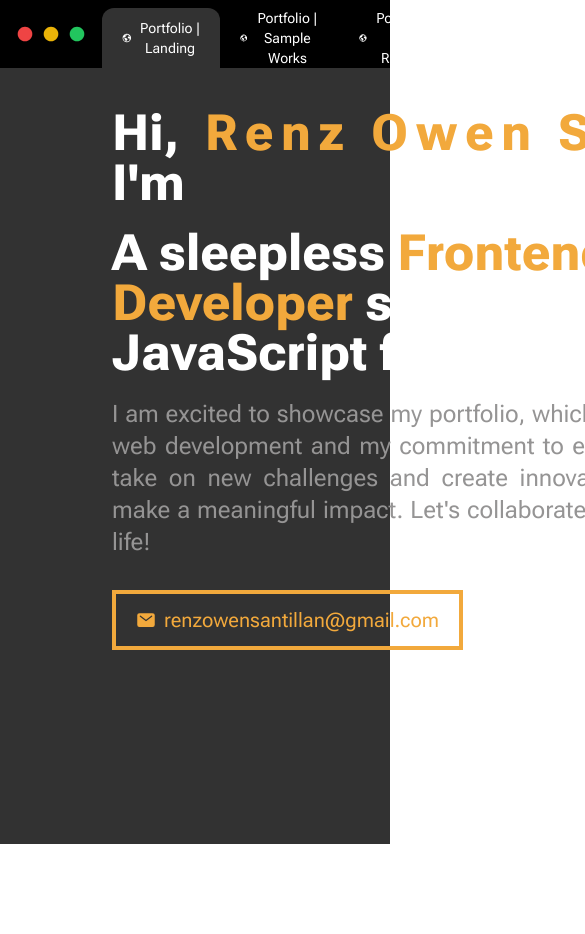
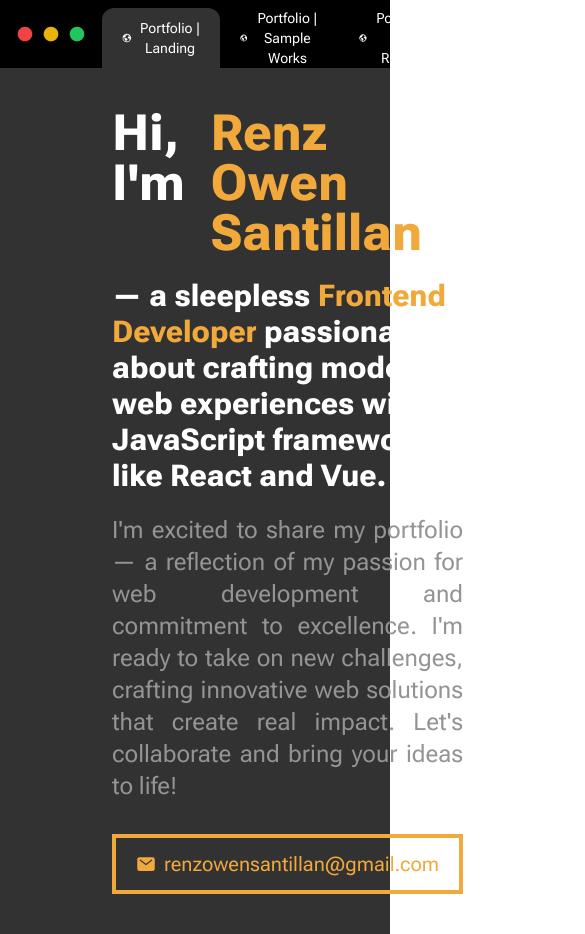
Before and after one commit to renzky15/next-portfolio, a Next.js app: page / in a window 390 px wide. Shown: the top 934 px of the page, 585 px wide, since content can reach past the window. Before the commit the page ends 844 px from the top, so only its background shows below. Built offline with nearby package versions, Linux system fonts and the light colour scheme; grey boxes are pictures that could not be loaded.

Commit message:
fix: landing and add work links

```diff
--- a/components/content/LandingPage.tsx
+++ b/components/content/LandingPage.tsx
@@ -1,12 +1,12 @@
 import React from "react";
-import {useRouter} from "next/router";
+import { useRouter } from "next/router";
 import Banner from "@/components/ui/Banner";
-import { Roboto_Flex } from 'next/font/google'
-import {IonIcon} from "@ionic/react";
-import {mail} from "ionicons/icons";
+import { Roboto_Flex } from "next/font/google";
+import { IonIcon } from "@ionic/react";
+import { mail } from "ionicons/icons";
 import Image from "next/image";
 
-const inter = Roboto_Flex({weight: '800', subsets:['latin']});
+const inter = Roboto_Flex({ weight: "800", subsets: ["latin"] });
 
 const LandingPage: React.FC<{}> = () => {
   const router = useRouter();
@@ -17,19 +17,42 @@ const LandingPage: React.FC<{}> = () => {
           <div className={`flex flex-col gap-5 `}>
             <div className={`flex gap-5 ${inter.className}`}>
               <h1 className="text-title text-white">Hi, I&apos;m</h1>
-                            <div className="typewriter">
+              <div>
                 <h1 className="text-title text-primary">Renz Owen Santillan</h1>
               </div>
             </div>
-                        <h1 className={`text-white text-title ${inter.className}`}>A sleepless <span className="text-primary">Frontend Developer</span> specializing in JavaScript frameworks.</h1>
+            <h1 className={`text-white text-3xl ${inter.className}`}>
+              — a sleepless{" "}
+              <span className="text-primary">Frontend Developer</span>{" "}
+              passionate about crafting modern web experiences with JavaScript
+              frameworks like React and Vue.
+            </h1>
             <p className="text-grey text-2xl text-justify">
-                            I am excited to showcase my portfolio, which reflects my passion for web development and my commitment to excellence. I am ready to take on new challenges and create innovative web solutions that make a meaningful impact. Let&apos;s collaborate and bring your vision to life!
+              I&apos;m excited to share my portfolio — a reflection of my
+              passion for web development and commitment to excellence. I&apos;m
+              ready to take on new challenges, crafting innovative web solutions
+              that create real impact. Let&apos;s collaborate and bring your
+              ideas to life!
             </p>
-                        <div className="mt-3"><button className="bg-transparent border-4 border-primary px-5 py-3 flex justify-center gap-2 items-center text-[#f2a93c] text-xl " ><IonIcon className='stroke-current text-[#f2a93c] text-xl' icon={mail} /> renzowensantillan@gmail.com</button></div>
+            <div className="mt-3">
+              <button className="bg-transparent border-4 border-primary px-5 py-3 flex justify-center gap-2 items-center text-[#f2a93c] text-xl ">
+                <IonIcon
+                  className="stroke-current text-[#f2a93c] text-xl"
+                  icon={mail}
+                />{" "}
+                renzowensantillan@gmail.com
+              </button>
+            </div>
           </div>
           <div className="overflow-hidden rounded w-full">
-                        <Image alt={'me'} src="/static/img/me.jpg" width="0" height="0" sizes="100vw"
-                               className="w-full h-auto object-center"  />
+            <Image
+              alt={"me"}
+              src="/static/img/me.jpg"
+              width="0"
+              height="0"
+              sizes="100vw"
+              className="w-full h-auto object-center"
+            />
           </div>
         </div>
       </div>
--- a/components/content/WorkPage.tsx
+++ b/components/content/WorkPage.tsx
@@ -32,8 +32,29 @@ const projects = [
     id: 4,
     image: "/static/img/work3.png",
     url: "https://trial-app-rho.vercel.app/",
-    name: "Figma to HTML 1",
+    name: "Figma to HTML",
     description: "Figma to HTML created by NextJS",
+  },
+  {
+    id: 5,
+    image: "/static/img/work7.png",
+    url: "https://track-ed.vercel.app/",
+    name: "TrackEd",
+    description: "Simple feedback website for Senior High School Research",
+  },
+  {
+    id: 6,
+    image: "/static/img/work8.png",
+    url: "https://assessment-rigo.vercel.app/",
+    name: "Website",
+    description: "Figma to HTML",
+  },
+  {
+    id: 7,
+    image: "/static/img/work4.png",
+    url: "https://assessment-rigo.vercel.app/",
+    name: "Clone Netflix",
+    description: "Practice Project",
   },
 ];
 const WorkPage: React.FC<{}> = () => {
@@ -44,7 +65,7 @@ const WorkPage: React.FC<{}> = () => {
   };
   return (
     <>
-      <div className="content grid grid-cols-3 gap-10">
+      <div className="content grid xl:grid-cols-4 md:grid-cols-3 gap-10">
         {projects.map((project, index) => (
           <button
             className="h-full"
--- a/components/ui/Card.tsx
+++ b/components/ui/Card.tsx
@@ -12,18 +12,19 @@ interface ProjectDetails {
 
 const Card: React.FC<ProjectDetails> = ({ details }) => {
   return (
-    <div className="flex flex-col justify-center w-[400px]">
-      <div className="w-full min-h-[200px] flex justify-center items-center">
+    <div key={details.id} className="flex flex-col w-full h-full">
+      <div className="w-full h-[200px] flex justify-center items-center overflow-hidden">
         <Image
-          alt={"scout"}
+          alt="scout"
           src={details.image}
-          width="0"
-          height="0"
+          width={400}
+          height={200}
           sizes="100vw"
-          className="w-full h-auto object-center"
+          className="w-full h-full object-cover"
         />
       </div>
-      <div className="bg-[#232326] rounded-b-md p-5 text-white">
+
+      <div className="bg-[#232326] rounded-b-md p-5 text-white flex flex-col flex-1">
         <div className="flex justify-between items-center">
           <h1>{details.name}</h1>
           {details.id === 1 && (
@@ -33,7 +34,7 @@ const Card: React.FC<ProjectDetails> = ({ details }) => {
           )}
         </div>
 
-        <p className="italic text-justify mt-2">{details.description}</p>
+        <p className="italic text-justify mt-2 flex-1">{details.description}</p>
       </div>
     </div>
   );
```
Also changed, not shown: public/static/img/work7.png (added), 1 other file (tests, documents, lock files or other folders). Lines whose indentation alone changed are shown as unchanged.
